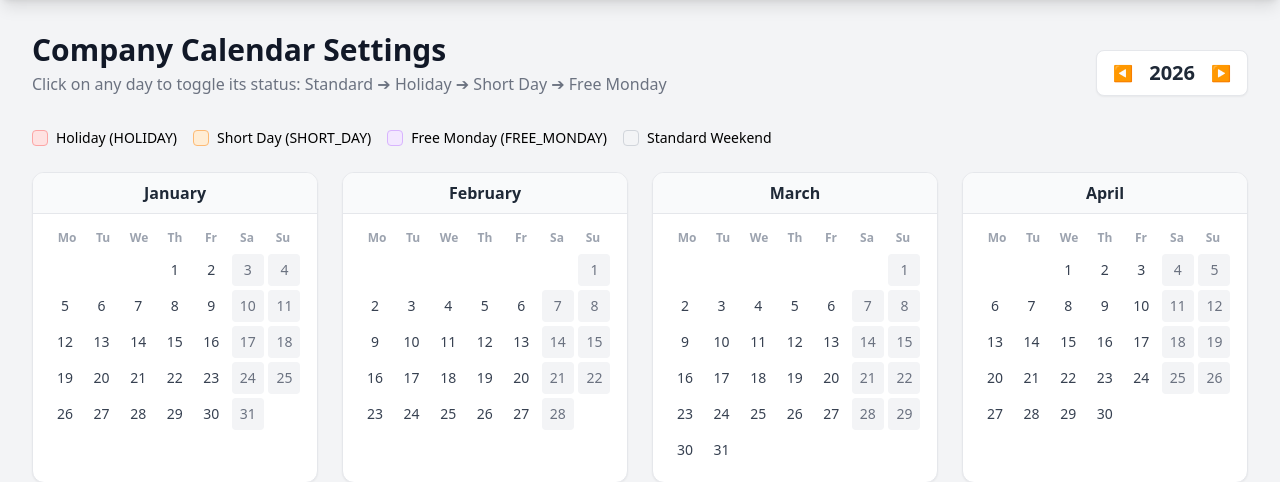
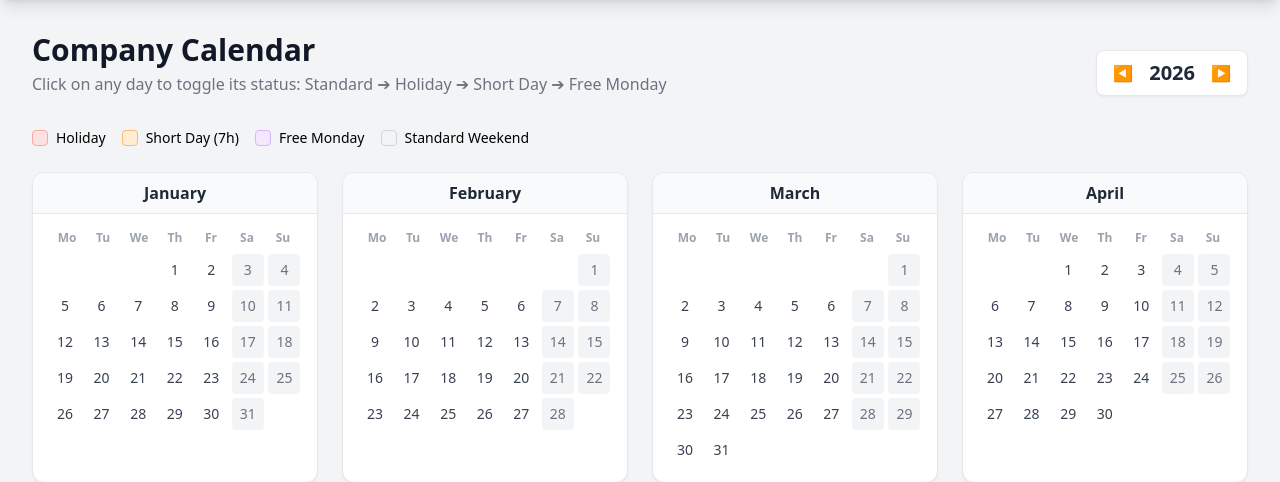
Before and after one commit to OleksanderShevchenko/MyProjectsManager, a Django app: page /settings/calendar/ in a window 1280 px wide. Shown: the part 64-546 px from the top of the page. Run offline with Django 5.2, Linux system fonts and the light colour scheme; a user stored in the database is signed in; tables that the repository leaves empty hold one stand-in row (values such as "Sample post"); some libraries are stand-ins or nearby versions.

Commit message:
Allow view for CompanyCalendar dashboard for everyone to view and kep it editable for admin

```diff
--- a/work_time_reporter/templates/work_time_reporter/base.html
+++ b/work_time_reporter/templates/work_time_reporter/base.html
@@ -31,9 +31,9 @@
                         {% if user.is_staff %}
                             <a href="{% url 'msproject_import:pending' %}" class="text-indigo-100 hover:bg-indigo-800 px-3 py-2 rounded-md text-sm font-medium">Pending Imports</a>
                         {% endif %}
-                        {% if request.user.is_superuser %}
-                            <a href="{% url 'work_time_reporter:calendar_settings_current' %}" class="text-indigo-100 hover:bg-indigo-800 px-3 py-2 rounded-md text-sm font-medium">Calendar Setup</a>
-                        {% endif %}
+
+                        <a href="{% url 'work_time_reporter:calendar_settings_current' %}" class="text-indigo-100 hover:bg-indigo-800 px-3 py-2 rounded-md text-sm font-medium">Calendar Setup</a>
+
                     </div>
 
                 </div>
--- a/work_time_reporter/templates/work_time_reporter/calendar_settings.html
+++ b/work_time_reporter/templates/work_time_reporter/calendar_settings.html
@@ -3,8 +3,12 @@
 {% block content %}
 <div class="mb-8 flex justify-between items-end">
     <div>
-        <h1 class="text-3xl font-extrabold text-gray-900">Company Calendar Settings</h1>
+        <h1 class="text-3xl font-extrabold text-gray-900">Company Calendar</h1>
+        {% if is_admin %}
             <p class="text-gray-500 mt-1">Click on any day to toggle its status: Standard ➔ Holiday ➔ Short Day ➔ Free Monday</p>
+        {% else %}
+            <p class="text-gray-500 mt-1">Overview of company holidays, short days, and special weekends.</p>
+        {% endif %}
     </div>
 
     <div class="flex items-center space-x-4 bg-white px-4 py-2 rounded-lg border border-gray-200 shadow-sm">
@@ -14,10 +18,10 @@
     </div>
 </div>
 
-<div class="mb-6 flex space-x-4 text-sm font-medium">
-    <div class="flex items-center"><span class="w-4 h-4 bg-red-100 border border-red-300 rounded mr-2"></span> Holiday (HOLIDAY)</div>
-    <div class="flex items-center"><span class="w-4 h-4 bg-orange-100 border border-orange-300 rounded mr-2"></span> Short Day (SHORT_DAY)</div>
-    <div class="flex items-center"><span class="w-4 h-4 bg-purple-100 border border-purple-300 rounded mr-2"></span> Free Monday (FREE_MONDAY)</div>
+<div class="mb-6 flex flex-wrap gap-4 text-sm font-medium">
+    <div class="flex items-center"><span class="w-4 h-4 bg-red-100 border border-red-300 rounded mr-2"></span> Holiday</div>
+    <div class="flex items-center"><span class="w-4 h-4 bg-orange-100 border border-orange-300 rounded mr-2"></span> Short Day (7h)</div>
+    <div class="flex items-center"><span class="w-4 h-4 bg-purple-100 border border-purple-300 rounded mr-2"></span> Free Monday</div>
     <div class="flex items-center"><span class="w-4 h-4 bg-gray-100 border border-gray-300 rounded mr-2"></span> Standard Weekend</div>
 </div>
 
@@ -36,17 +40,19 @@
                 {% for week in month.weeks %}
                     {% for day in week %}
                         {% if day %}
-                            <button type="button"
-                                    class="w-8 h-8 rounded flex items-center justify-center transition-colors focus:outline-none border day-btn
+                            <div class="w-8 h-8 rounded flex items-center justify-center border
                                 {% if day.day_type == 'HOLIDAY' %} bg-red-100 text-red-800 border-red-300 font-bold
                                 {% elif day.day_type == 'SHORT_DAY' %} bg-orange-100 text-orange-800 border-orange-300 font-bold
                                 {% elif day.day_type == 'FREE_MONDAY' %} bg-purple-100 text-purple-800 border-purple-300 font-bold
                                 {% elif day.is_weekend %} bg-gray-100 text-gray-500 border-transparent
-                                    {% else %} bg-white text-gray-700 border-transparent hover:bg-gray-100 {% endif %}"
+                                {% else %} bg-white text-gray-700 border-transparent {% endif %}
+                                {% if is_admin %} day-btn hover:bg-gray-200 cursor-pointer transition-colors {% else %} cursor-default {% endif %}"
+                                {% if is_admin %}
                                 data-date="{{ day.date|date:'Y-m-d' }}"
-                                    data-current-type="{{ day.day_type|default:'NONE' }}">
+                                data-current-type="{{ day.day_type|default:'NONE' }}"
+                                {% endif %}>
                                 {{ day.day_num }}
-                            </button>
+                            </div>
                         {% else %}
                             <div class="w-8 h-8"></div>
                         {% endif %}
@@ -58,6 +64,7 @@
     {% endfor %}
 </div>
 
+{% if is_admin %}
 <form>
     {% csrf_token %}
 </form>
@@ -107,4 +114,5 @@ document.addEventListener('DOMContentLoaded', function() {
     });
 });
 </script>
+{% endif %}
 {% endblock %}
--- a/work_time_reporter/views.py
+++ b/work_time_reporter/views.py
@@ -607,8 +607,16 @@ def calendar_settings(request, year=None):
     if not year:
         year = datetime.datetime.now().year
 
+    # Check if current user is admin
+    is_admin = request.user.is_superuser
+
     # --- AJAX HANDLER FOR CLICKING A DAY ---
     if request.method == 'POST' and request.headers.get('X-Requested-With') == 'XMLHttpRequest':
+
+        # HARD SECURITY: Block POST requests from non-admins
+        if not is_admin:
+            return JsonResponse({'status': 'error', 'message': 'Permission denied'}, status=403)
+
         data = json.loads(request.body)
         date_str = data.get('date')
         new_type = data.get('type')  # 'HOLIDAY', 'SHORT_DAY', 'FREE_MONDAY', or 'CLEAR'
@@ -661,6 +669,7 @@ def calendar_settings(request, year=None):
     context = {
         'year': year,
         'months_data': months_data,
-        'types': CompanyCalendar.DAY_TYPE_CHOICES
+        'types': CompanyCalendar.DAY_TYPE_CHOICES,
+        'is_admin': is_admin,
     }
     return render(request, 'work_time_reporter/calendar_settings.html', context)
```
Lines whose indentation alone changed are shown as unchanged.
